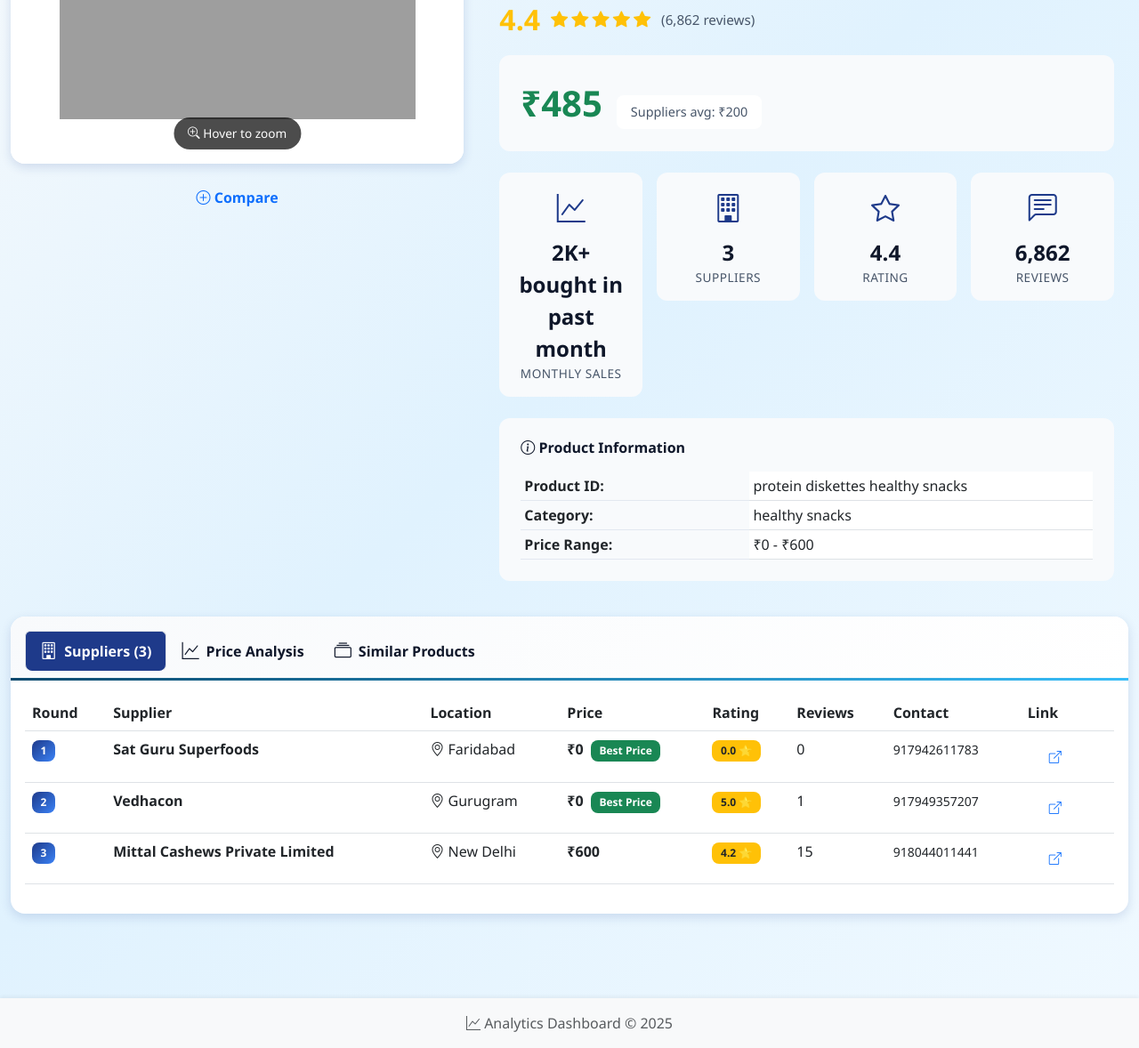
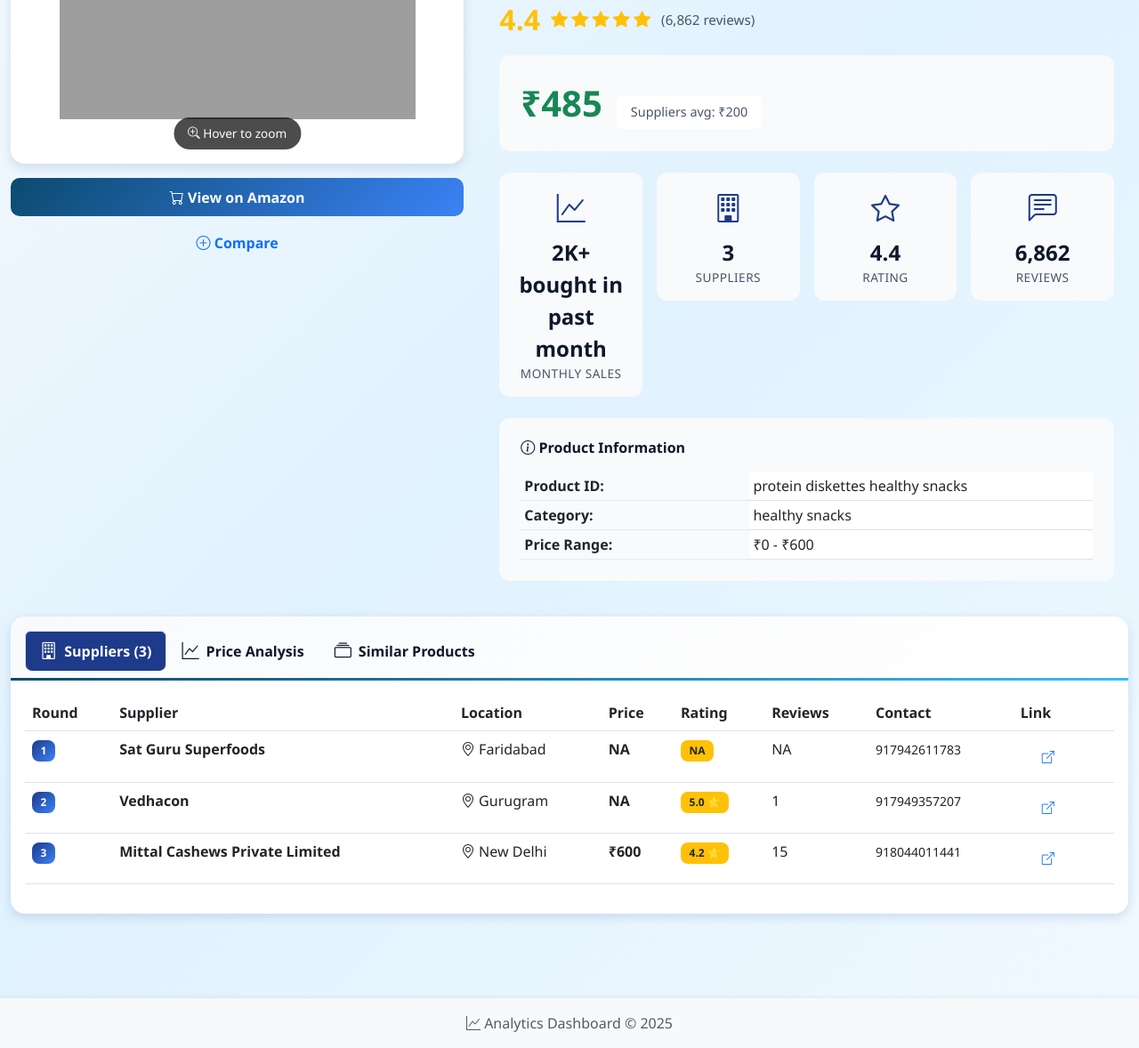
Before and after one commit to Siddharth11Roy/Bluepin, a Flask app: a page that uses dashboard_app/app/templates/dashboard/product_detail.html in a window 1280 px wide. Shown: the part 360-1538 px from the top of the page at 89% size. Run offline with Flask 3, Linux system fonts and the light colour scheme; grey boxes are pictures that could not be loaded.

Commit message:
amazon link added

```diff
--- a/dashboard_app/app/templates/dashboard/product_detail.html
+++ b/dashboard_app/app/templates/dashboard/product_detail.html
@@ -28,6 +28,11 @@
 
             <!-- Quick Actions -->
             <div class="d-grid gap-2 mt-3">
+                <a href="{{ product.Image.split('images/I/')[0] if 'amazon' in product.Image else '#' }}"
+                   target="_blank"
+                   class="btn btn-primary">
+                    <i class="bi bi-cart"></i> View on Amazon
+                </a>
                 <button class="btn btn-outline-primary add-to-comparison"
                         data-product-id="{{ product['Product Identifier'] }}"
                         data-product-title="{{ product.Title }}"
@@ -79,7 +84,7 @@
                         <div class="col-6 col-md-3">
                             <div class="stat-box">
                                 <div class="stat-icon"><i class="bi bi-graph-up"></i></div>
-                                <div class="stat-value">{{ product['Monthly Sales'] if product['Monthly Sales'] else 'N/A' }}</div>
+                                <div class="stat-value">{% if product['Monthly Sales'] and product['Monthly Sales']|string|trim %}{{ product['Monthly Sales'] }}{% else %}NA{% endif %}</div>
                                 <div class="stat-label">Monthly Sales</div>
                             </div>
                         </div>
@@ -117,7 +122,7 @@
                         </tr>
                         <tr>
                             <th>Category:</th>
-                            <td>{{ product.Category if product.Category else 'General' }}</td>
+                            <td>{% if product.Category and product.Category|string|trim %}{{ product.Category }}{% else %}NA{% endif %}</td>
                         </tr>
                         <tr>
                             <th>Price Range:</th>
@@ -179,22 +184,26 @@
                                 <tbody>
                                     {% for supplier in suppliers %}
                                     <tr>
-                                        <td><span class="badge bg-primary">{{ supplier['Supplier Round'] }}</span></td>
-                                        <td><strong>{{ supplier['Supplier Name'] }}</strong></td>
-                                        <td><i class="bi bi-geo-alt"></i> {{ supplier.Location }}</td>
+                                        <td><span class="badge bg-primary">{% if supplier['Supplier Round'] and supplier['Supplier Round']|string|trim %}{{ supplier['Supplier Round'] }}{% else %}NA{% endif %}</span></td>
+                                        <td><strong>{% if supplier['Supplier Name'] and supplier['Supplier Name']|string|trim %}{{ supplier['Supplier Name'] }}{% else %}NA{% endif %}</strong></td>
+                                        <td><i class="bi bi-geo-alt"></i> {% if supplier.Location and supplier.Location|string|trim %}{{ supplier.Location }}{% else %}NA{% endif %}</td>
                                         <td>
-                                            <strong>₹{{ "%.0f"|format(supplier.Price) }}</strong>
-                                            {% if supplier.Price == comparison['price_comparison']['min_supplier_price'] %}
+                                            <strong>{% if supplier.Price %}₹{{ "%.0f"|format(supplier.Price) }}{% else %}NA{% endif %}</strong>
+                                            {% if supplier.Price and supplier.Price == comparison['price_comparison']['min_supplier_price'] %}
                                                 <span class="badge bg-success ms-1">Best Price</span>
                                             {% endif %}
                                         </td>
-                                        <td><span class="badge bg-warning text-dark">{{ "%.1f"|format(supplier.Rating) }} ⭐</span></td>
-                                        <td>{{ supplier.Reviews }}</td>
-                                        <td><small>{{ supplier['Contact Phone'] }}</small></td>
+                                        <td><span class="badge bg-warning text-dark">{% if supplier.Rating %}{{ "%.1f"|format(supplier.Rating) }} ⭐{% else %}NA{% endif %}</span></td>
+                                        <td>{% if supplier.Reviews and supplier.Reviews|string|trim %}{{ supplier.Reviews }}{% else %}NA{% endif %}</td>
+                                        <td><small>{% if supplier['Contact Phone'] and supplier['Contact Phone']|string|trim %}{{ supplier['Contact Phone'] }}{% else %}NA{% endif %}</small></td>
                                         <td>
+                                            {% if supplier['IndiaMART Link'] and supplier['IndiaMART Link']|string|trim %}
                                             <a href="{{ supplier['IndiaMART Link'] }}" target="_blank" class="btn btn-sm btn-outline-primary">
                                                 <i class="bi bi-box-arrow-up-right"></i>
                                             </a>
+                                            {% else %}
+                                            <span class="text-muted">NA</span>
+                                            {% endif %}
                                         </td>
                                     </tr>
                                     {% endfor %}
```
